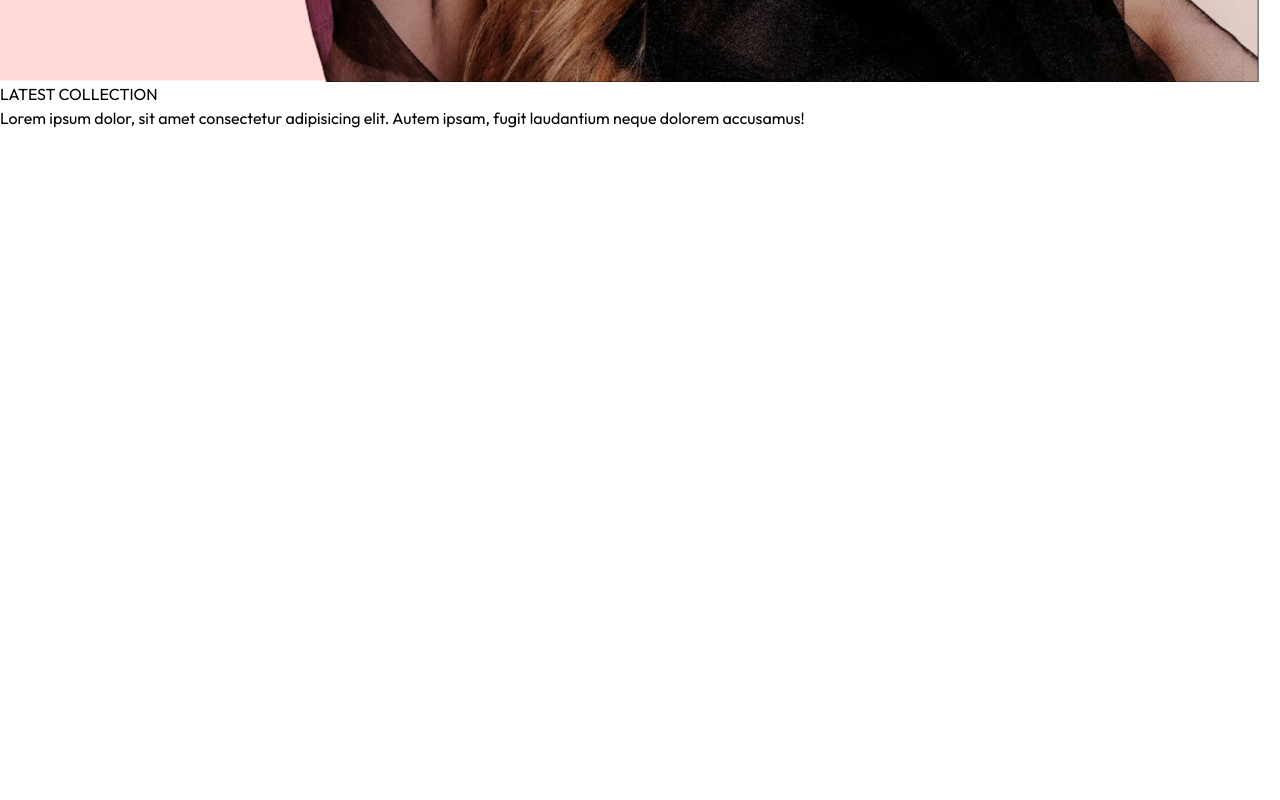
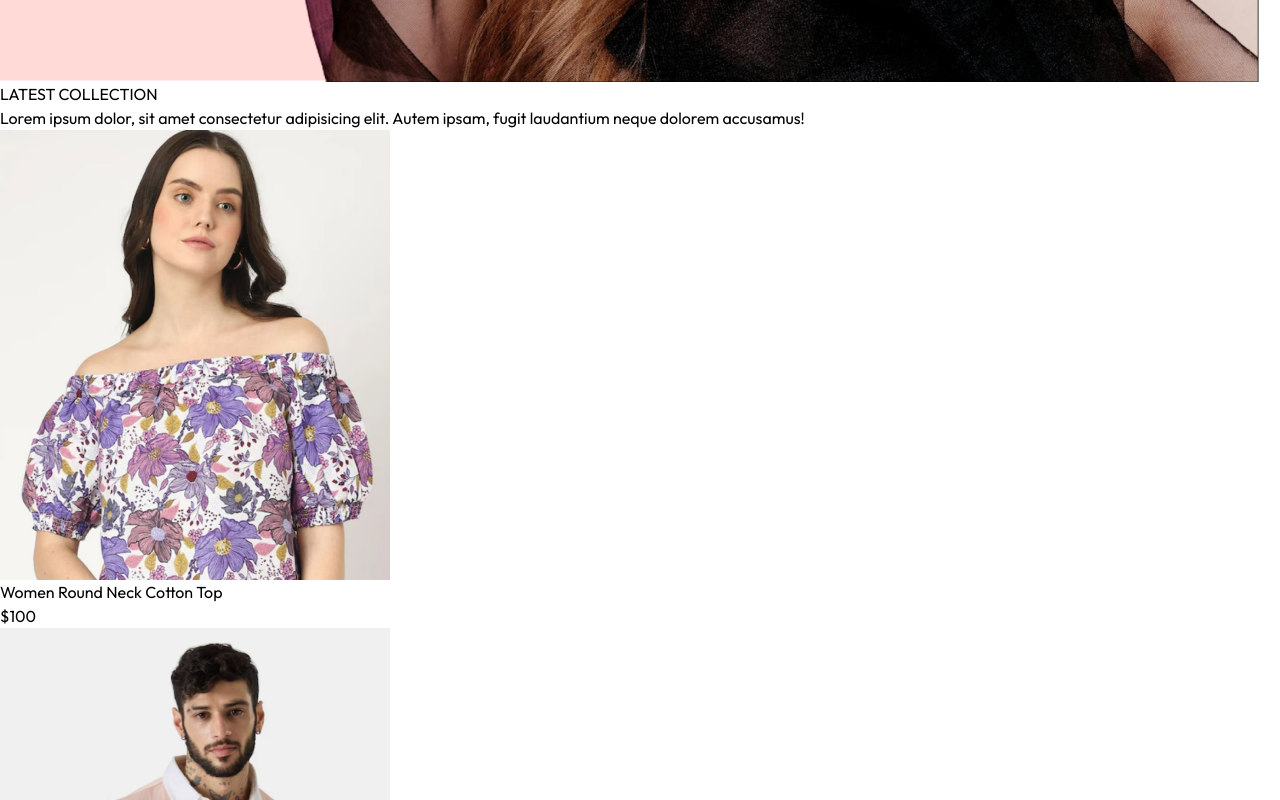
Before and after one commit to GhMamadreza84/E-Commerce-Shop-Front, a React (Vite) app: page / in a window 1280 px wide. Shown: the part 1520-2320 px from the top of the page. Before the commit the page ends 1650 px from the top, so only its background shows below. Built offline with nearby package versions, Linux system fonts and the light colour scheme.

Commit message:
i show latestproduct 10 number in latestcollection component

```diff
--- a/src/components/LatestCollection.jsx
+++ b/src/components/LatestCollection.jsx
@@ -1,11 +1,12 @@
 import React, { useContext, useEffect, useState } from "react";
 import { ShopContext } from "../context/ShopContext";
 import Title from "./Title";
+import ProductItem from "./ProductItem";
 
 const LatestCollection = () => {
   const { products } = useContext(ShopContext);
   const [latestProducts, setLatestProducts] = useState([]);
-  console.log(latestProducts)
+  console.log(latestProducts);
   useEffect(() => {
     setLatestProducts(products.slice(0, 10));
   }, []);
@@ -19,7 +20,17 @@ const LatestCollection = () => {
         </p>
       </div>
       {/* Rendering Products */}
-      <div className="grid grid-cols-2 gap-4 gap-y-6 sm:grid-cols-3 md:grid-cols-4 lg:grid-cols-5"></div>
+      <div className="grid grid-cols-2 gap-4 gap-y-6 sm:grid-cols-3 md:grid-cols-4 lg:grid-cols-5">
+        {latestProducts.map((item, index) => (
+          <ProductItem
+            key={index}
+            id={item._id}
+            name={item.name}
+            image={item.image}
+            price={item.price}
+          />
+        ))}
+      </div>
     </div>
   );
 };
```
